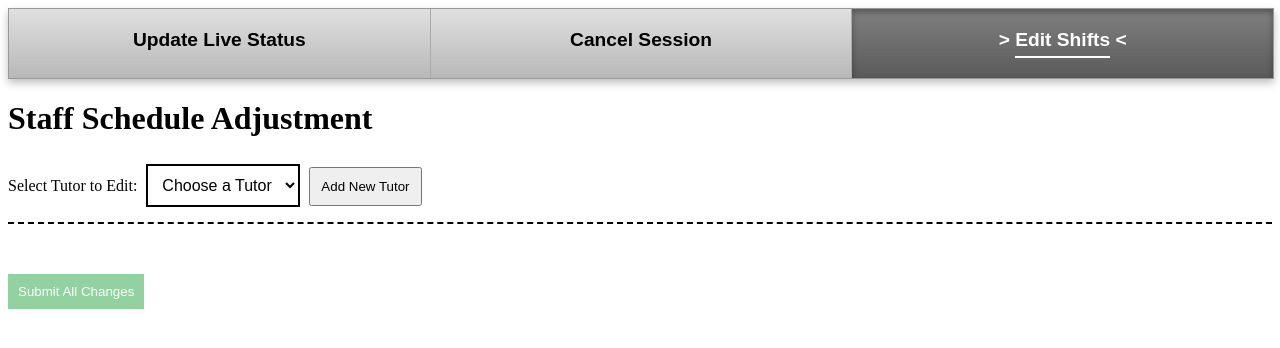
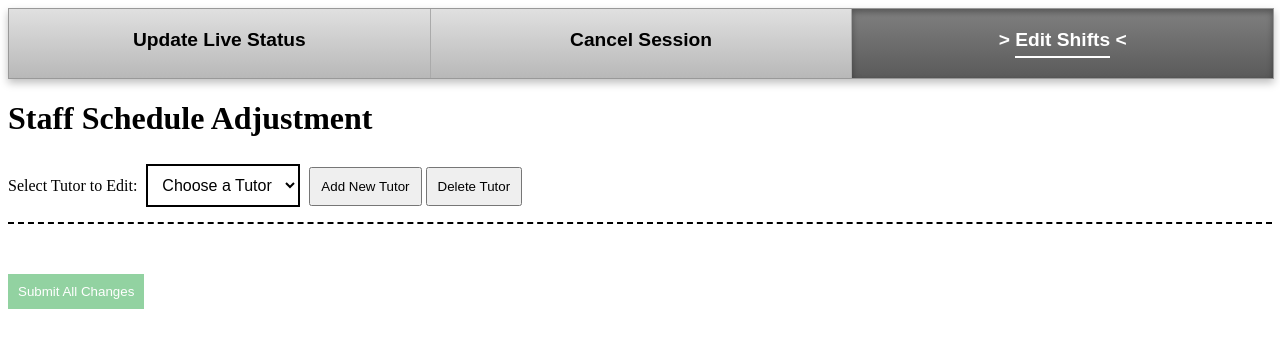
Before and after one commit to eucrasiaa/JSW-SWE-Project, a plain HTML site: page Docker/templates/staff-sessionedit.html in a window 1280 px wide. Drawn offline with Linux system fonts and the light colour scheme; no server answers.

Commit message:
Added delete tutor functionality

```diff
--- a/Docker/templates/staff-sessionedit.html
+++ b/Docker/templates/staff-sessionedit.html
@@ -87,6 +87,7 @@
         <option value="">Choose a Tutor</option>
       </select>
       <button onclick="promptAddTutor()" style="padding: 10px; cursor: pointer;">Add New Tutor</button>
+      <button onclick="deleteTutor()" style="padding: 10px; cursor: pointer;">Delete Tutor</button>
     </div>
 
     <div id="add-shift-container" style="display:none; margin-bottom: 20px;">
@@ -139,6 +140,30 @@
           location.reload();
         } else {
           alert("Error adding tutor.");
+        }
+      }
+
+      async function deleteTutor() {
+        const select = document.getElementById('tutor-select');
+        const tutorId = select.value;
+
+        if (!tutorId) {
+          return alert("Select a tutor first.");
+        }
+
+        const tutorName = select.options[select.selectedIndex].text;
+        if (!confirm(`Delete ${tutorName} and all their shifts? This cannot be undone.`)) {
+          return;
+        }
+
+         const resp = await fetch(`/api/tutor/${tutorId}`, { method: 'DELETE'});
+         const result = await resp.json();
+         if (result.success) {
+          alert("Tutor deleted.");
+          location.reload();
+        }
+        else {
+          alert("Error: " + result.error);
         }
       }
 
```
